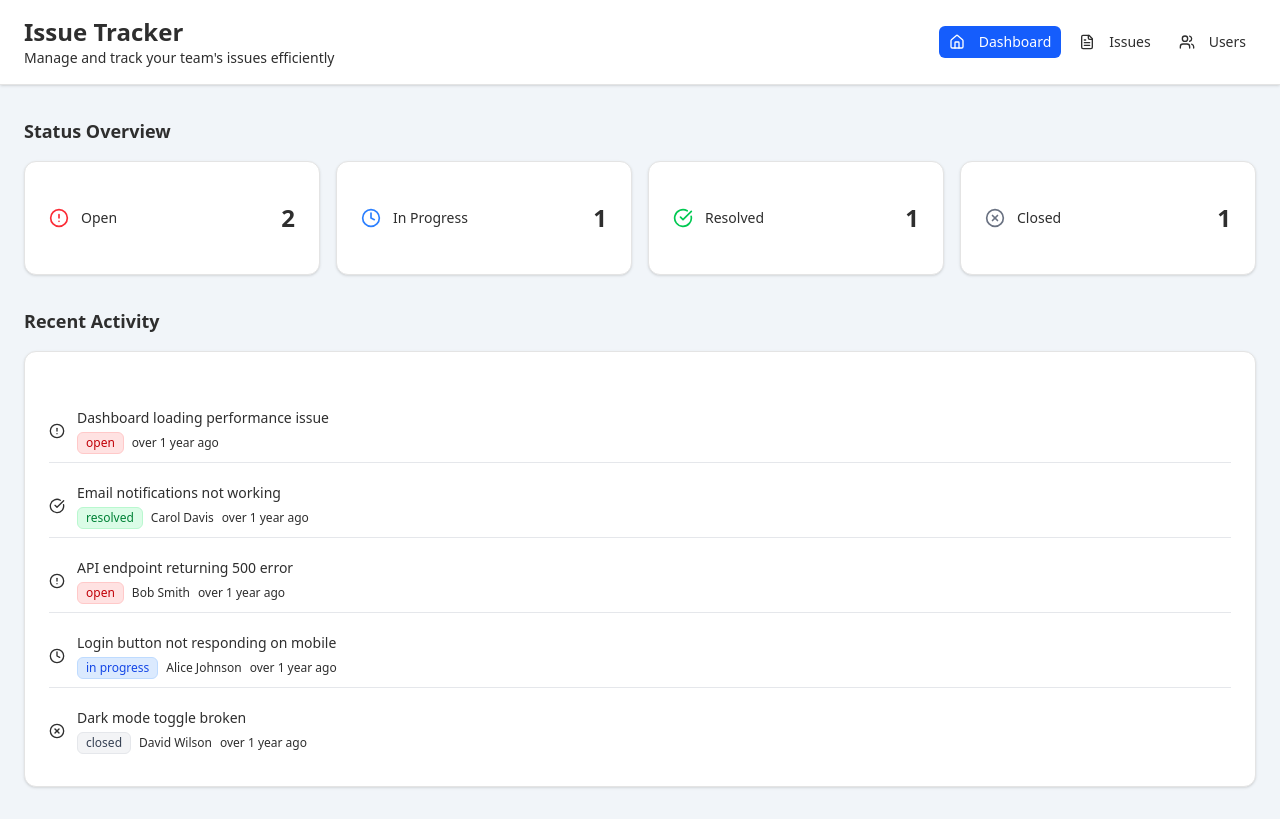
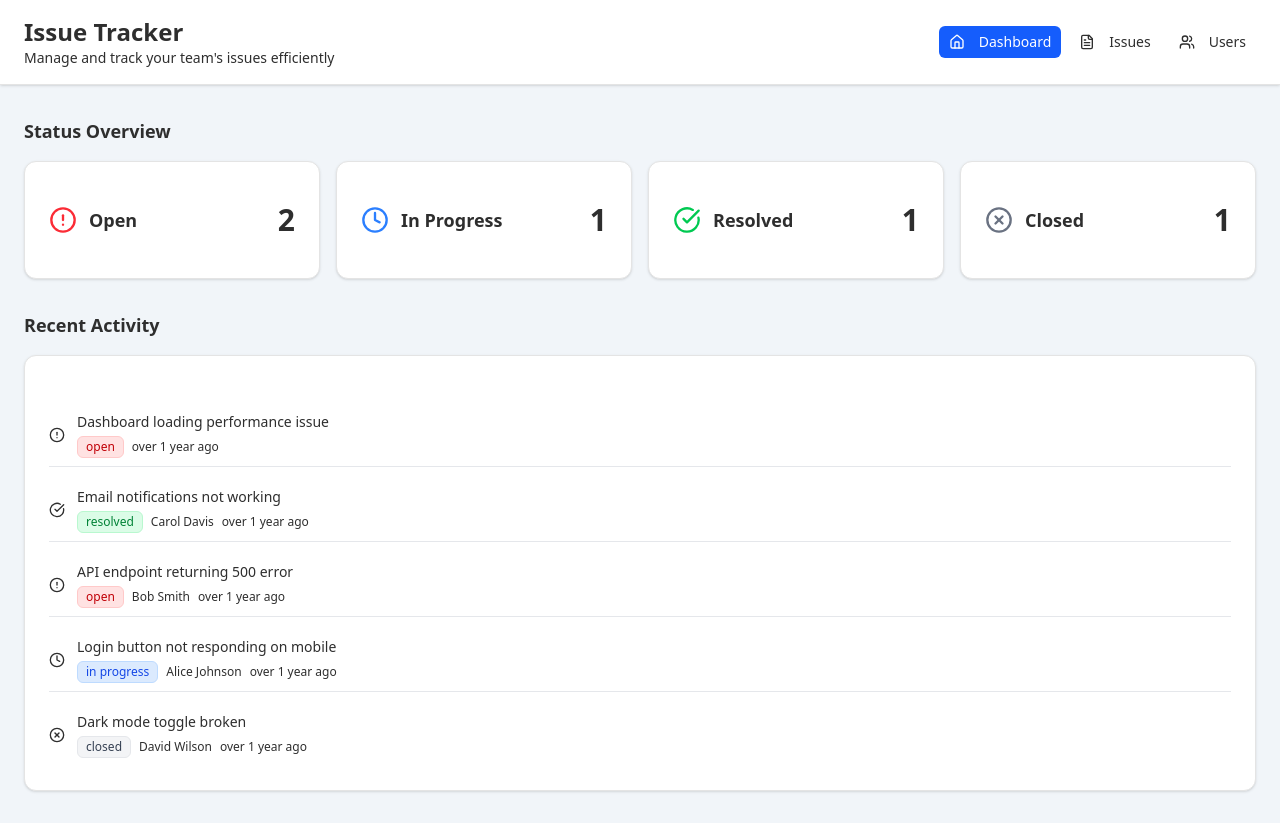
Before and after one commit to JeremyWarui/issue-tracker-graphql, a React (Vite) app in the folder frontend/: page / in a window 1280 px wide. Built offline with nearby package versions, Linux system fonts and the light colour scheme.

Commit message:
Update the UI of the application

```diff
--- a/frontend/src/App.tsx
+++ b/frontend/src/App.tsx
@@ -8,7 +8,7 @@ import "./App.css"
 function App() {
   return (
     <Router>
-      <div className="App">
+      <div className="container-fluid">
         <Routes>
           <Route path="/" element={<Dashboard />} />
           <Route path="/issues" element={<IssuesList />} />
--- a/frontend/src/components/DashboardPage.tsx
+++ b/frontend/src/components/DashboardPage.tsx
@@ -79,10 +79,10 @@ export function Dashboard() {
                 <CardContent className="py-4">
                   <div className="flex items-center justify-between">
                     <div className="flex items-center space-x-3">
-                      <AlertCircle className="h-5 w-5 text-red-500" />
-                      <div className="text-sm text-muted-foreground">Open</div>
+                      <AlertCircle className="h-7 w-7 text-red-500" />
+                      <div className="text-lg font-bold text-muted-foreground">Open</div>
                     </div>
-                    <div className="text-2xl font-bold">{mockStats.open}</div>
+                    <div className="text-3xl font-bold">{mockStats.open}</div>
                   </div>
                 </CardContent>
               </Card>
@@ -90,12 +90,12 @@ export function Dashboard() {
                 <CardContent className="py-4">
                   <div className="flex items-center justify-between">
                     <div className="flex items-center space-x-3">
-                      <Clock className="h-5 w-5 text-blue-500" />
-                      <div className="text-sm text-muted-foreground">
+                      <Clock className="h-7 w-7 text-blue-500" />
+                      <div className="text-lg font-bold text-muted-foreground">
                         In Progress
                       </div>
                     </div>
-                    <div className="text-2xl font-bold">
+                    <div className="text-3xl font-bold">
                       {mockStats.inProgress}
                     </div>
                   </div>
@@ -105,12 +105,12 @@ export function Dashboard() {
                 <CardContent className="py-4">
                   <div className="flex items-center justify-between">
                     <div className="flex items-center space-x-3">
-                      <CheckCircle className="h-5 w-5 text-green-500" />
-                      <div className="text-sm text-muted-foreground">
+                      <CheckCircle className="h-7 w-7 text-green-500" />
+                      <div className="text-lg font-bold text-muted-foreground">
                         Resolved
                       </div>
                     </div>
-                    <div className="text-2xl font-bold">
+                    <div className="text-3xl font-bold">
                       {mockStats.resolved}
                     </div>
                   </div>
@@ -120,12 +120,12 @@ export function Dashboard() {
                 <CardContent className="py-4">
                   <div className="flex items-center justify-between">
                     <div className="flex items-center space-x-3">
-                      <XCircle className="h-5 w-5 text-gray-500" />
-                      <div className="text-sm text-muted-foreground">
+                      <XCircle className="h-7 w-7 text-gray-500" />
+                      <div className="text-lg font-bold text-muted-foreground">
                         Closed
                       </div>
                     </div>
-                    <div className="text-2xl font-bold">{mockStats.closed}</div>
+                    <div className="text-3xl font-bold">{mockStats.closed}</div>
                   </div>
                 </CardContent>
               </Card>
--- a/frontend/src/components/IssuesList.tsx
+++ b/frontend/src/components/IssuesList.tsx
@@ -98,7 +98,7 @@ export function IssuesList() {
           <Card className="bg-white">
             <CardHeader>
               <div className="flex flex-col space-y-4 sm:flex-row sm:items-center sm:justify-between sm:space-y-0">
-                <CardTitle className="text-lg">Issue Management</CardTitle>
+                <CardTitle className="text-2xl">Issue Management</CardTitle>
                 <Button
                   onClick={() => setIsCreateModalOpen(true)}
                   className="w-fit bg-blue-600 hover:bg-blue-700"
@@ -163,7 +163,7 @@ export function IssuesList() {
 
           <Card className="bg-white">
             <CardHeader>
-              <CardTitle className="text-base">
+              <CardTitle className="text-2xl">
                 Issues ({filteredIssues.length})
               </CardTitle>
             </CardHeader>
@@ -237,57 +237,6 @@ export function IssuesList() {
               )}
             </CardContent>
           </Card>
-
-          <div className="grid gap-4 md:grid-cols-4">
-            <Card className="bg-white">
-              <CardContent className="pt-6">
-                <div className="text-center">
-                  <div className="text-2xl font-bold text-secondary">
-                    {filteredIssues.filter((i) => i.status === "open").length}
-                  </div>
-                  <div className="text-sm text-muted-foreground">Open</div>
-                </div>
-              </CardContent>
-            </Card>
-            <Card className="bg-white">
-              <CardContent className="pt-6">
-                <div className="text-center">
-                  <div className="text-2xl font-bold text-primary">
-                    {
-                      filteredIssues.filter((i) => i.status === "in-progress")
-                        .length
-                    }
-                  </div>
-                  <div className="text-sm text-muted-foreground">
-                    In Progress
-                  </div>
-                </div>
-              </CardContent>
-            </Card>
-            <Card className="bg-white">
-              <CardContent className="pt-6">
-                <div className="text-center">
-                  <div className="text-2xl font-bold text-accent">
-                    {
-                      filteredIssues.filter((i) => i.status === "resolved")
-                        .length
-                    }
-                  </div>
-                  <div className="text-sm text-muted-foreground">Resolved</div>
-                </div>
-              </CardContent>
-            </Card>
-            <Card className="bg-white">
-              <CardContent className="pt-6">
-                <div className="text-center">
-                  <div className="text-2xl font-bold text-muted-foreground">
-                    {filteredIssues.filter((i) => i.status === "closed").length}
-                  </div>
-                  <div className="text-sm text-muted-foreground">Closed</div>
-                </div>
-              </CardContent>
-            </Card>
-          </div>
         </div>
       </main>
 
```
